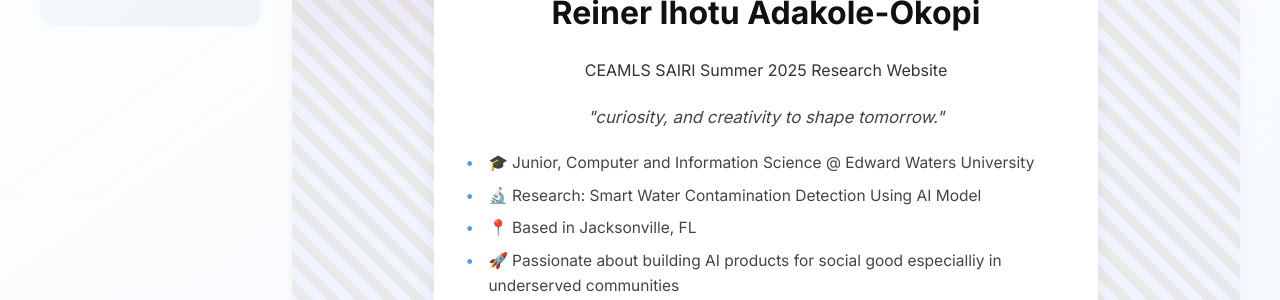
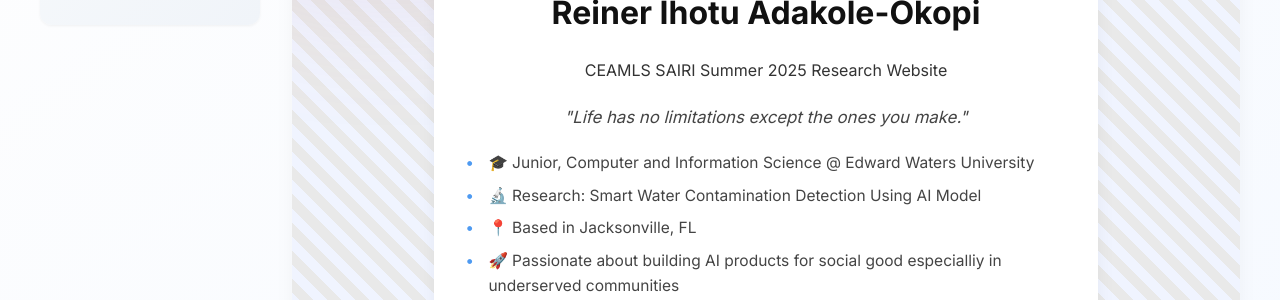
Before and after one commit to Reiner343/Reiner343.github.io, a Jekyll site: the page built from index.md, in a window 1280 px wide. Shown: the part 310-610 px from the top of the page. Built offline with Jekyll 4.4.1, drawn with Linux system fonts in a browser that asks for light colours.

Commit message:
Update index.md

```diff
--- a/index.md
+++ b/index.md
@@ -3,7 +3,7 @@
 title: Reiner Ihotu Adakole-Okopi
 description: CEAMLS SAIRI Summer 2025 Research Website
 
-motto: "curiosity, and creativity to shape tomorrow."
+motto: "Life has no limitations except the ones you make."
 
 quick_facts:
   - "🎓 Junior, Computer and Information Science @ Edward Waters University"
```
